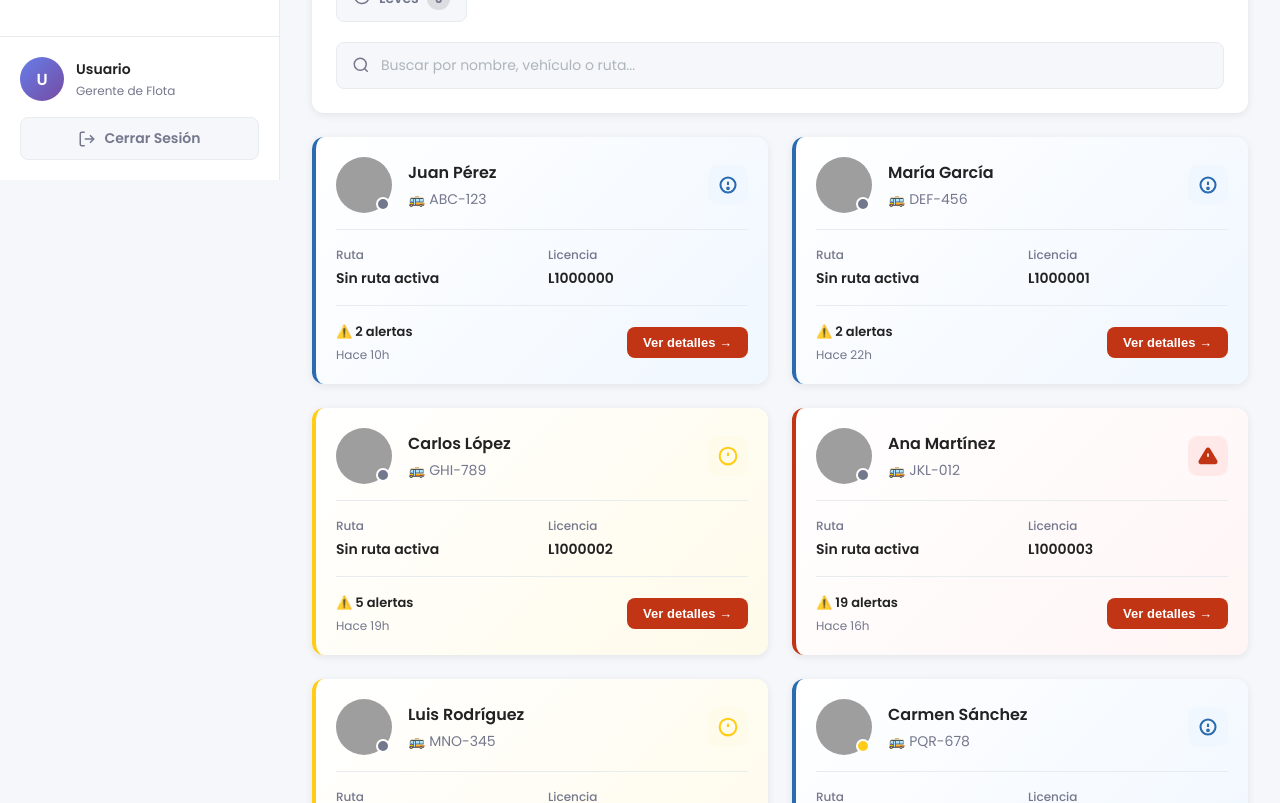
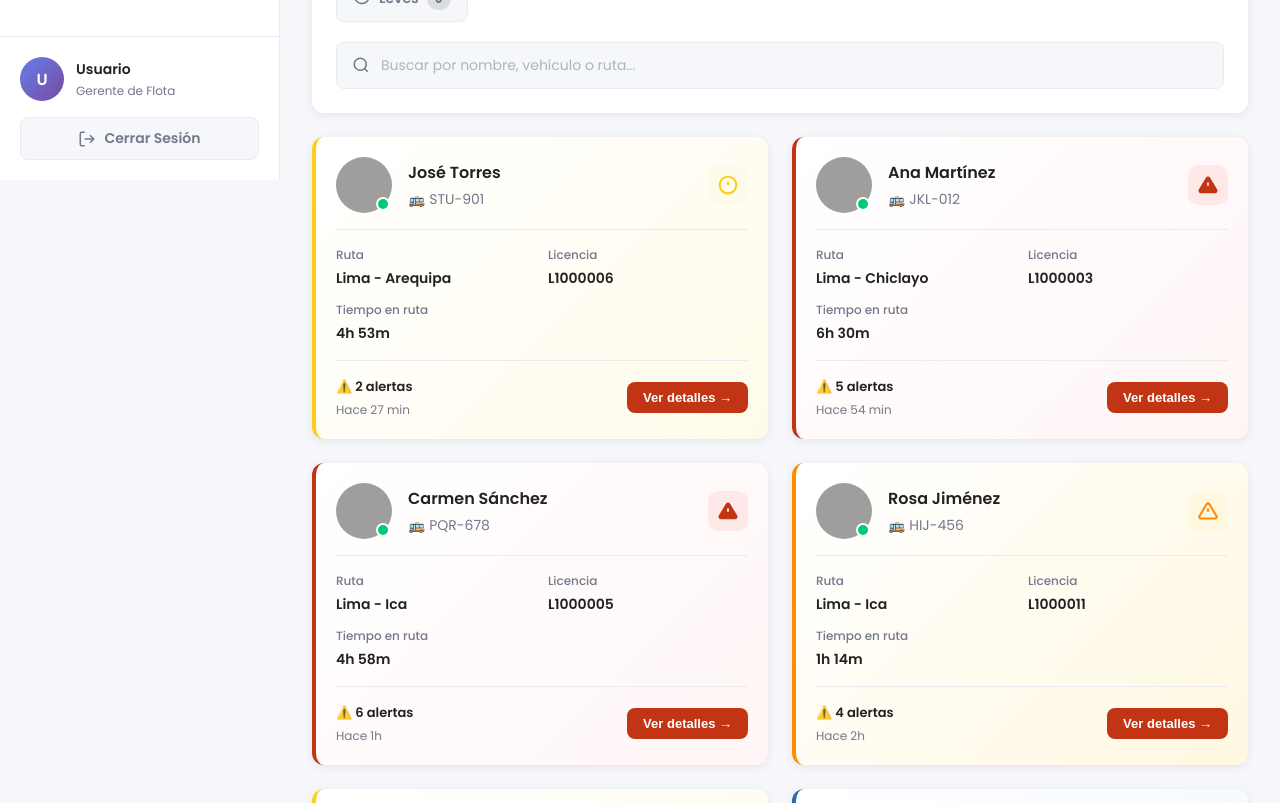
Before and after one commit to Software-Emergentes/safevision-web-app, a Vue app: page /dashboard in a window 1280 px wide. Shown: the part 620-1423 px from the top of the page. Built offline with nearby package versions, Linux system fonts and the light colour scheme; no server answers; sample sign-in values are in the browser's storage; grey boxes are pictures that could not be loaded.

Commit message:
feat: update dashboard store with new driver data fetching and filtering

```diff
--- a/src/stores/dashboard.js
+++ b/src/stores/dashboard.js
@@ -2,7 +2,7 @@ import { defineStore } from 'pinia'
 import { ref, computed } from 'vue'
 import api from '@/services/api'
 import { ALERT_SEVERITY } from '@/utils/constants'
-import { determineAlertSeverity, determineAlertLevel, getRelativeTime } from '@/utils/helpers'
+import { determineAlertSeverity, getRelativeTime } from '@/utils/helpers'
 
 export const useDashboardStore = defineStore('dashboard', () => {
   // Estado
@@ -25,14 +25,14 @@ export const useDashboardStore = defineStore('dashboard', () => {
     ).length
   )
   const safeDrivers = computed(() =>
-    drivers.value.filter(d => d.severity === ALERT_SEVERITY.LOW).length
+    drivers.value.filter(d => d.alerts === 0).length // ✅ Conductores seguros = 0 alertas
   )
   const filteredDrivers = computed(() => {
     if (selectedFilter.value === 'all') return drivers.value
     if (selectedFilter.value === 'active') {
       return drivers.value.filter(d => d.status === 'active')
     }
-    return drivers.value.filter(d => d.alertLevel === selectedFilter.value)
+    return drivers.value.filter(d => d.severity === selectedFilter.value)
   })
   const driversByRoute = computed(() => {
     const routes = {}
@@ -101,11 +101,8 @@ function transformDriverDataLocal(backendDriver) {
   const fatigueScore = backendDriver.monitoring?.fatigueScore || 0
   const totalAlerts = backendDriver.totalAlerts || 0
 
-  // ✅ Calcular severity según DB (Low, Medium, High, Critical)
-  const severity = determineAlertSeverity(fatigueScore, totalAlerts)
-
-  // ✅ Calcular alertLevel para UI (safe, warning, critical)
-  const alertLevel = determineAlertLevel(backendDriver.monitoring, totalAlerts)
+  // ✅ SOLO calcular severity según DB (Low, Medium, High, Critical)
+  const severity = totalAlerts === 0 ? 'Safe' : determineAlertSeverity(fatigueScore, totalAlerts)
 
   return {
     id: backendDriver.id,
@@ -127,18 +124,15 @@ function transformDriverDataLocal(backendDriver) {
 
     alerts: totalAlerts,
 
-    // ✅ NUEVO: Severity según DB
+    // ✅ SOLO SEVERITY
     severity: severity,
 
-    // ✅ MANTENER: alertLevel para UI
-    alertLevel: alertLevel,
-
-    // ✅ NUEVO: Síntomas de fatiga
+    // ✅ Síntomas de fatiga
     fatigueSymptoms: backendDriver.fatigueSymptoms || [],
 
     lastAlert: backendDriver.lastAlert
       ? getRelativeTime(backendDriver.lastAlert)
-      : 'Sin alertas',
+      : null,
 
     status: backendDriver.status || 'offline',
 
@@ -147,7 +141,7 @@ function transformDriverDataLocal(backendDriver) {
   }
 }
 
-// ✅ FUNCIÓN MOCK COMPLETAMENTE ALINEADA CON DB
+// ✅ FUNCIÓN MOCK - SOLO USA SEVERITY (Low, Medium, High, Critical)
 function generateMockDriversAlignedWithBackend() {
   const names = [
     'Juan Pérez', 'María García', 'Carlos López', 'Ana Martínez',
@@ -167,7 +161,7 @@ function generateMockDriversAlignedWithBackend() {
   ]
 
   const statuses = ['active', 'resting', 'offline']
-  const statusWeights = [0.33, 0.17, 0.50] // 33% activo, 17% descansando, 50% offline
+  const statusWeights = [0.60, 0.25, 0.15] // 60% activo, 25% descansando, 15% offline
 
   const getWeightedStatus = () => {
     const random = Math.random()
@@ -176,41 +170,71 @@ function generateMockDriversAlignedWithBackend() {
       sum += statusWeights[i]
       if (random <= sum) return statuses[i]
     }
-    return statuses[2]
+    return statuses[0]
   }
 
-  return names.map((name, index) => {
+  // ✅ DISTRIBUCIÓN EQUILIBRADA DE SEVERITY
+  // 2 Critical, 3 High, 3 Medium, 2 Low, 2 Safe (sin alertas)
+  const severityDistribution = [
+    'Critical', 'Critical',
+    'High', 'High', 'High',
+    'Medium', 'Medium', 'Medium',
+    'Low', 'Low',
+    'Safe', 'Safe'
+  ]
+
+  const shuffled = severityDistribution.sort(() => Math.random() - 0.5)
+
+  const driversData = names.map((name, index) => {
     const status = getWeightedStatus()
     const hasActiveTrip = status === 'active'
+    const assignedSeverity = shuffled[index]
 
-    // ✅ Fatiga realista basada en alertas
-    const randomAlerts = Math.floor(Math.random() * 20) // 0-20 alertas
+    let randomAlerts = 0
     let randomFatigue = 0
 
     if (hasActiveTrip) {
-      if (randomAlerts >= 15) {
-        randomFatigue = Math.floor(Math.random() * 20) + 80 // 80-100 (crítico)
-      } else if (randomAlerts >= 10) {
-        randomFatigue = Math.floor(Math.random() * 20) + 60 // 60-80 (high)
-      } else if (randomAlerts >= 5) {
-        randomFatigue = Math.floor(Math.random() * 20) + 40 // 40-60 (medium)
-      } else {
-        randomFatigue = Math.floor(Math.random() * 40) // 0-40 (low)
+      switch (assignedSeverity) {
+        case 'Critical':
+          randomAlerts = Math.floor(Math.random() * 2) + 5 // 5-6 alertas
+          randomFatigue = Math.floor(Math.random() * 20) + 80 // 80-100
+          break
+        case 'High':
+          randomAlerts = Math.floor(Math.random() * 2) + 3 // 3-4 alertas
+          randomFatigue = Math.floor(Math.random() * 20) + 60 // 60-80
+          break
+        case 'Medium':
+          randomAlerts = Math.floor(Math.random() * 2) + 1 // 1-2 alertas
+          randomFatigue = Math.floor(Math.random() * 20) + 40 // 40-60
+          break
+        case 'Low':
+          randomAlerts = 1 // Exactamente 1 alerta
+          randomFatigue = Math.floor(Math.random() * 40) // 0-40
+          break
+        case 'Safe':
+          randomAlerts = 0
+          randomFatigue = Math.floor(Math.random() * 30)
+          break
       }
+    } else {
+      randomAlerts = 0
+      randomFatigue = 0
     }
 
-    // ✅ Calcular severity y alertLevel
-    const severity = determineAlertSeverity(randomFatigue, randomAlerts)
-    const alertLevel = determineAlertLevel({ fatigueScore: randomFatigue }, randomAlerts)
+    // ✅ SOLO USAR SEVERITY
+    const severity = randomAlerts === 0 ? 'Safe' : assignedSeverity
 
-    // ✅ Generar síntomas aleatorios
     const allSymptoms = ['Yawning', 'EyeClosure', 'HeadDroop', 'MicroSleep']
-    const symptomCount = randomAlerts > 10 ? 3 : randomAlerts > 5 ? 2 : randomAlerts > 0 ? 1 : 0
+    const symptomCount = randomAlerts > 4 ? 3 : randomAlerts > 2 ? 2 : randomAlerts > 0 ? 1 : 0
     const symptoms = allSymptoms.slice(0, symptomCount)
 
-    const lastAlertTime = randomAlerts > 0
-      ? new Date(Date.now() - Math.random() * 24 * 3600 * 1000).toISOString()
-      : null
+    let lastAlertTime = null
+    if (randomAlerts > 0) {
+      const minMinutes = 5
+      const maxMinutes = 360
+      const randomMinutes = Math.floor(Math.random() * (maxMinutes - minMinutes + 1)) + minMinutes
+      lastAlertTime = new Date(Date.now() - randomMinutes * 60 * 1000).toISOString()
+    }
 
     return {
       id: index + 1,
@@ -239,19 +263,20 @@ function generateMockDriversAlignedWithBackend() {
       } : null,
 
       alerts: randomAlerts,
-
-      // ✅ NUEVO: Severity según DB
-      severity: severity,
-
-      // ✅ MANTENER: alertLevel para UI
-      alertLevel: alertLevel,
-
-      // ✅ NUEVO: Síntomas
+      severity: severity, // ✅ SOLO SEVERITY
       fatigueSymptoms: symptoms,
-
-      lastAlert: lastAlertTime ? getRelativeTime(lastAlertTime) : 'Sin alertas',
+      lastAlert: lastAlertTime ? getRelativeTime(lastAlertTime) : null,
+      lastAlertTimestamp: lastAlertTime ? new Date(lastAlertTime).getTime() : 0,
       status: status,
       avatar: `https://ui-avatars.com/api/?name=${encodeURIComponent(name)}&background=random&size=128`
     }
   })
+
+  driversData.sort((a, b) => {
+    if (a.alerts > 0 && b.alerts === 0) return -1
+    if (a.alerts === 0 && b.alerts > 0) return 1
+    return b.lastAlertTimestamp - a.lastAlertTimestamp
+  })
+
+  return driversData
 }
```
